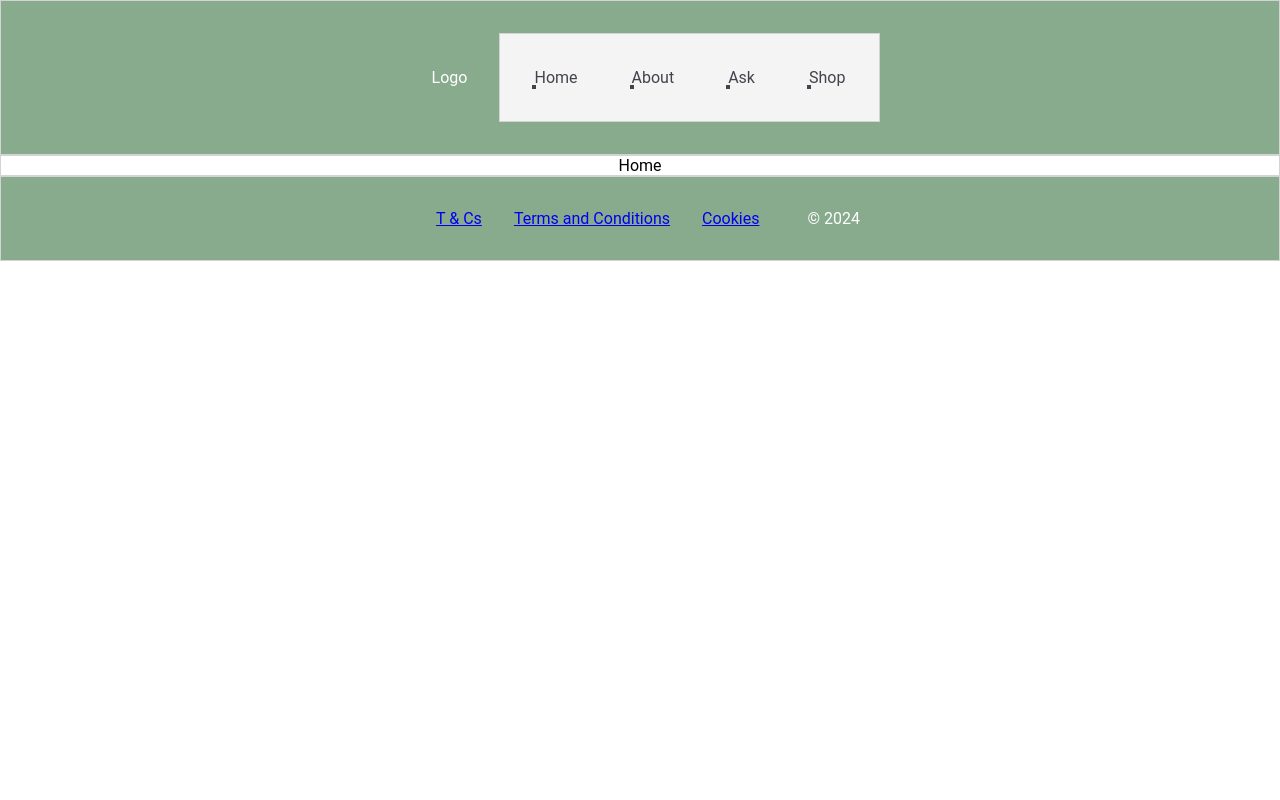
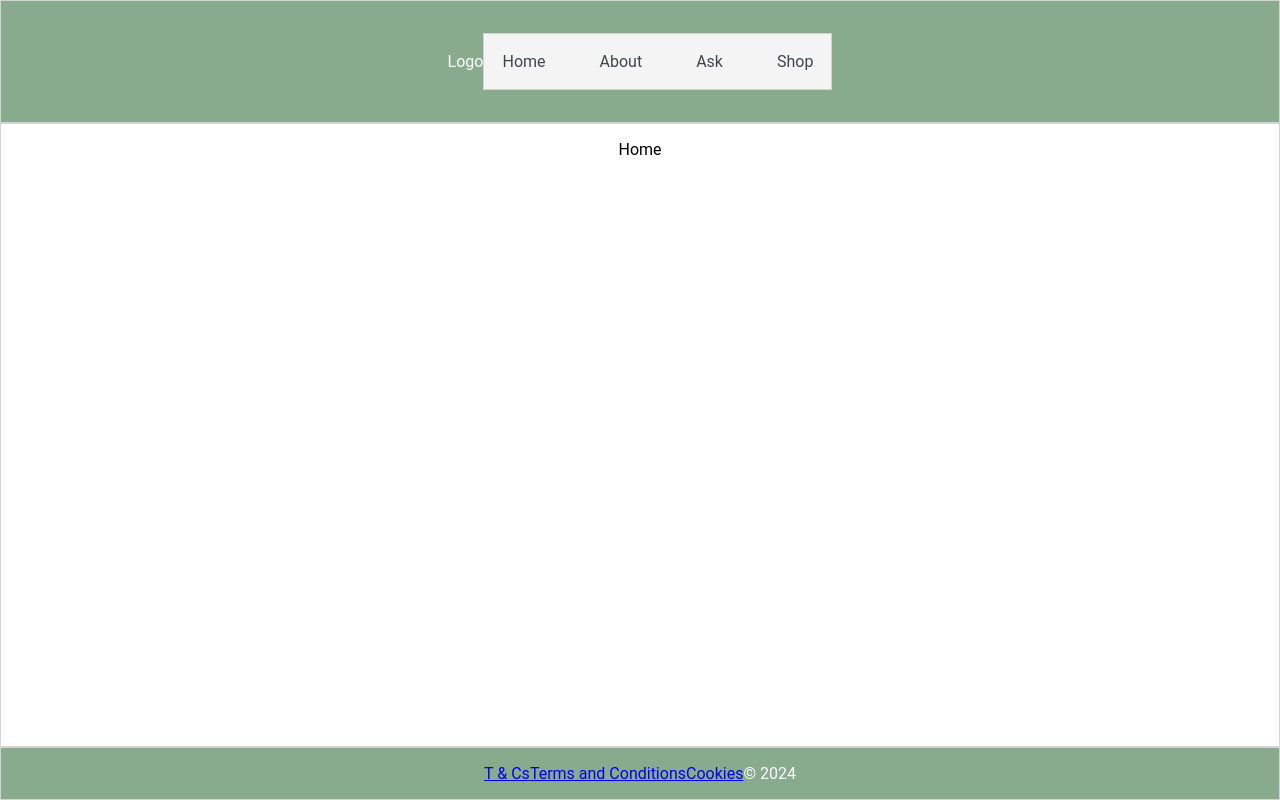
Before and after one commit to technative-academy/PetSynth, a React (Vite) app: page / in a window 1280 px wide. Built offline with nearby package versions, Linux system fonts and the light colour scheme; no server answers.

Commit message:
Global CSS fixes

```diff
--- a/src/assets/css/index.css
+++ b/src/assets/css/index.css
@@ -41,7 +41,8 @@ html {
 }
 
 html,
-body {
+body,
+#root {
 	height: 100%;
 }
 
@@ -55,6 +56,4 @@ body {
 *::before,
 *::after {
 	box-sizing: inherit;
-	padding: inherit;
-	margin: inherit;
 }
```
